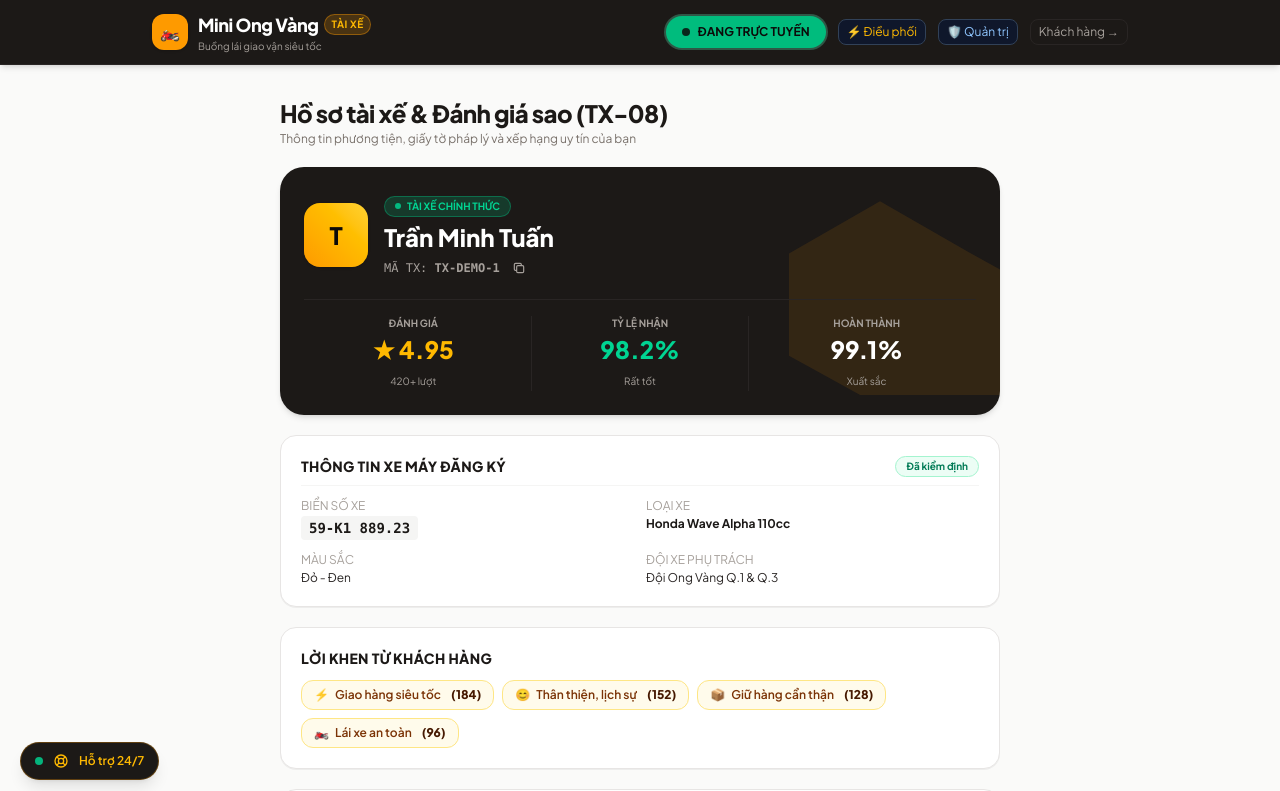
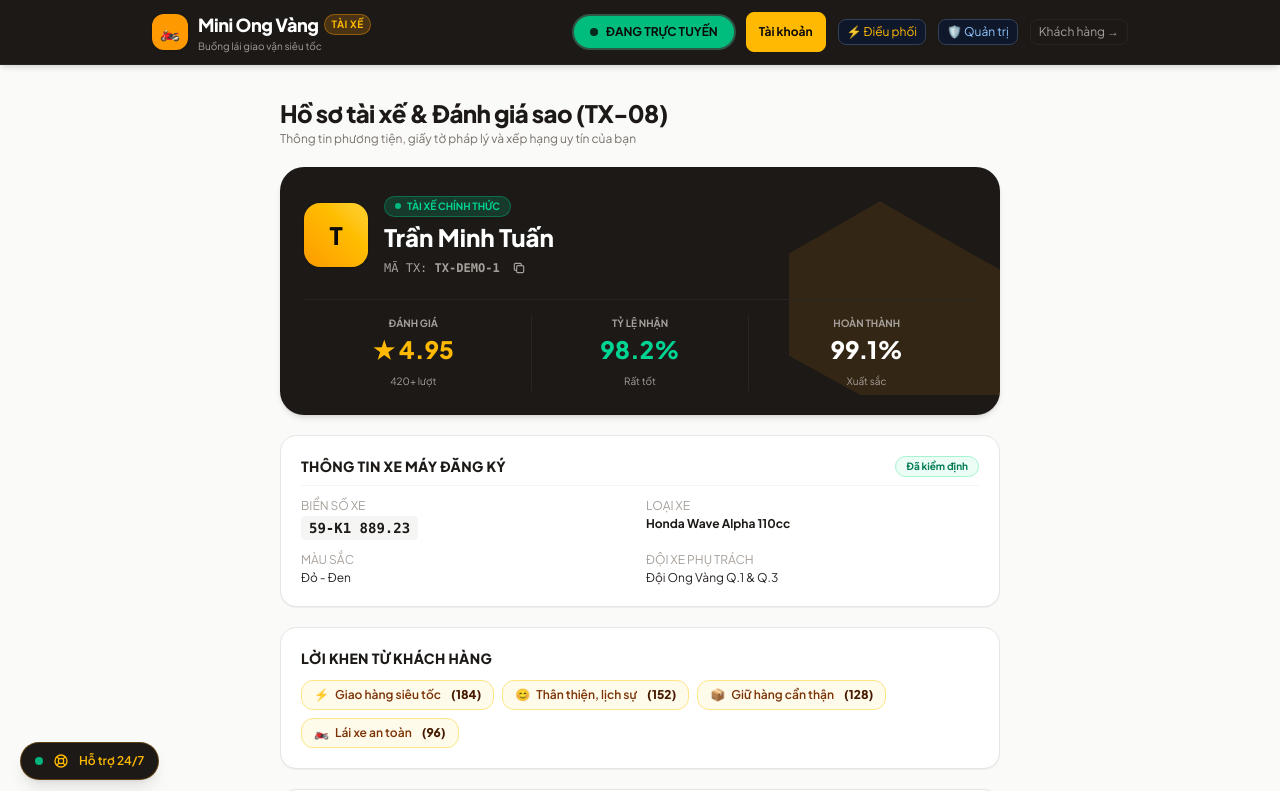
Before and after one commit to hoangchuong1711/ONG_VANG, a Next.js app in the folder src/frontend/: page /driver/account in a window 1280 px wide. Shown: the top 791 px of the page. Built offline with nearby package versions, Linux system fonts and the light colour scheme.

Commit message:
feat(driver): add account link to desktop navigation

```diff
--- a/src/frontend/app/driver/account/page.tsx
+++ b/src/frontend/app/driver/account/page.tsx
@@ -151,7 +151,7 @@ export default function DriverProfilePage() {
           </h3>
 
           <div className="flex flex-col sm:flex-row items-center justify-between gap-3 pt-1">
-            <Link href="/" className="w-full sm:w-auto">
+            <Link href="/customer" className="w-full sm:w-auto">
               <Button variant="outline" size="sm" fullWidth>
                 ← Chuyển sang Cổng Khách hàng
               </Button>
--- a/src/frontend/components/layout/DriverNavbar.tsx
+++ b/src/frontend/components/layout/DriverNavbar.tsx
@@ -2,6 +2,7 @@
 
 import React from "react";
 import Link from "next/link";
+import { usePathname } from "next/navigation";
 
 interface DriverNavbarProps {
   isOnline: boolean;
@@ -9,6 +10,8 @@ interface DriverNavbarProps {
 }
 
 export function DriverNavbar({ isOnline, onToggleOnline }: DriverNavbarProps) {
+  const pathname = usePathname();
+
   return (
     <header className="sticky top-0 z-40 w-full bg-stone-900 text-white border-b border-stone-800 shadow-md">
       <div className="max-w-[1024px] mx-auto px-4 sm:px-6 h-16 flex items-center justify-between">
@@ -52,10 +55,22 @@ export function DriverNavbar({ isOnline, onToggleOnline }: DriverNavbarProps) {
             <span>{isOnline ? "ĐANG TRỰC TUYẾN" : "TẠM NGHỈ (OFFLINE)"}</span>
           </button>
 
+          <Link
+            href="/driver/account"
+            aria-current={pathname === "/driver/account" ? "page" : undefined}
+            className={`hidden md:inline-flex min-h-10 items-center rounded-lg border px-3 text-xs font-bold transition-colors focus-visible:outline-2 focus-visible:outline-offset-2 focus-visible:outline-amber-400 ${
+              pathname === "/driver/account"
+                ? "border-amber-400 bg-amber-400 text-stone-950"
+                : "border-stone-600 text-white hover:border-amber-400 hover:text-amber-400"
+            }`}
+          >
+            Tài khoản
+          </Link>
+
           {/* Quick links to Dispatcher & Customer portals */}
           <Link
             href="/dispatcher"
-            className="hidden sm:inline-flex items-center gap-1 text-xs text-amber-400 hover:text-amber-300 transition-colors px-2 py-1 rounded-lg border border-slate-700 bg-slate-900"
+            className="hidden lg:inline-flex items-center gap-1 text-xs text-amber-400 hover:text-amber-300 transition-colors px-2 py-1 rounded-lg border border-slate-700 bg-slate-900"
             title="Chuyển sang Cổng Điều phối viên"
           >
             <span>⚡ Điều phối</span>
@@ -70,8 +85,8 @@ export function DriverNavbar({ isOnline, onToggleOnline }: DriverNavbarProps) {
           </Link>
 
           <Link
-            href="/"
-            className="hidden sm:inline-flex items-center gap-1 text-xs text-stone-400 hover:text-amber-400 transition-colors px-2 py-1 rounded-lg border border-stone-800 hover:border-stone-700"
+            href="/customer"
+            className="hidden lg:inline-flex items-center gap-1 text-xs text-stone-400 hover:text-amber-400 transition-colors px-2 py-1 rounded-lg border border-stone-800 hover:border-stone-700"
             title="Chuyển sang Cổng Khách hàng"
           >
             <span>Khách hàng →</span>
```
